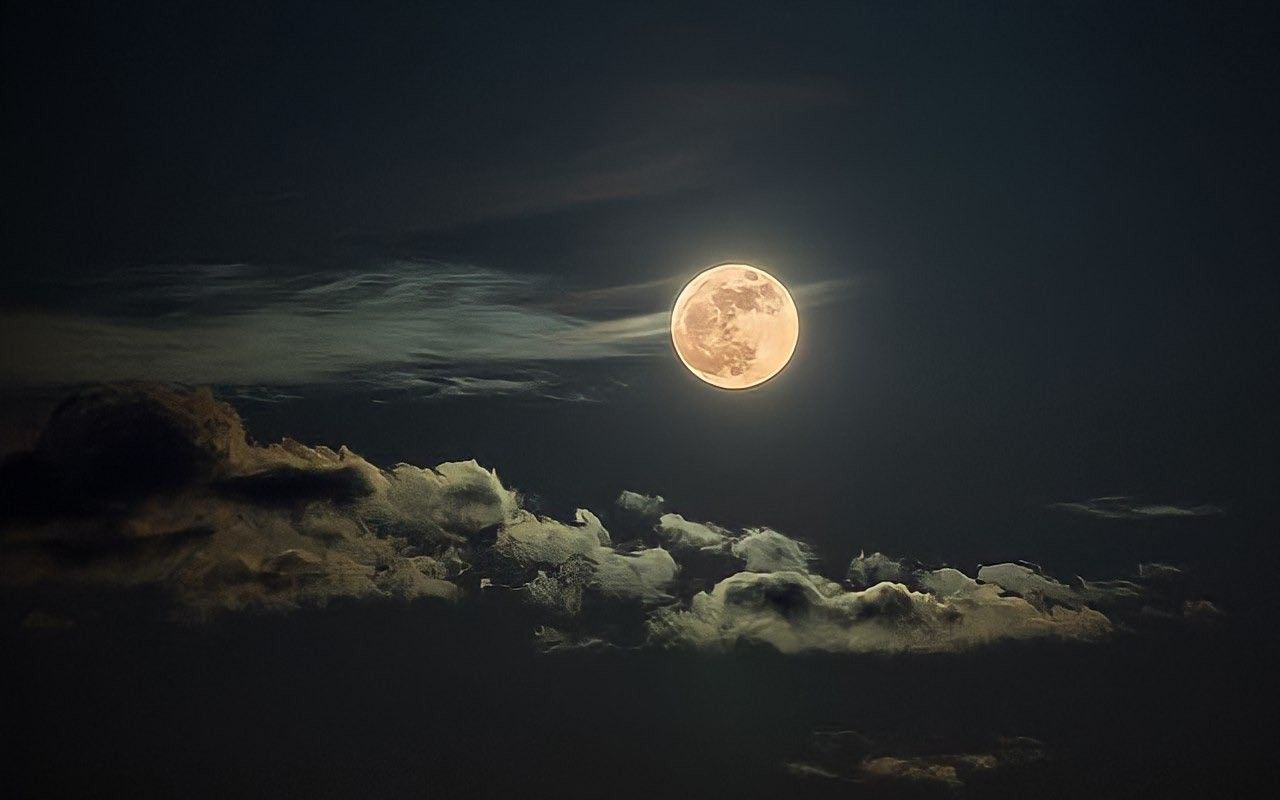
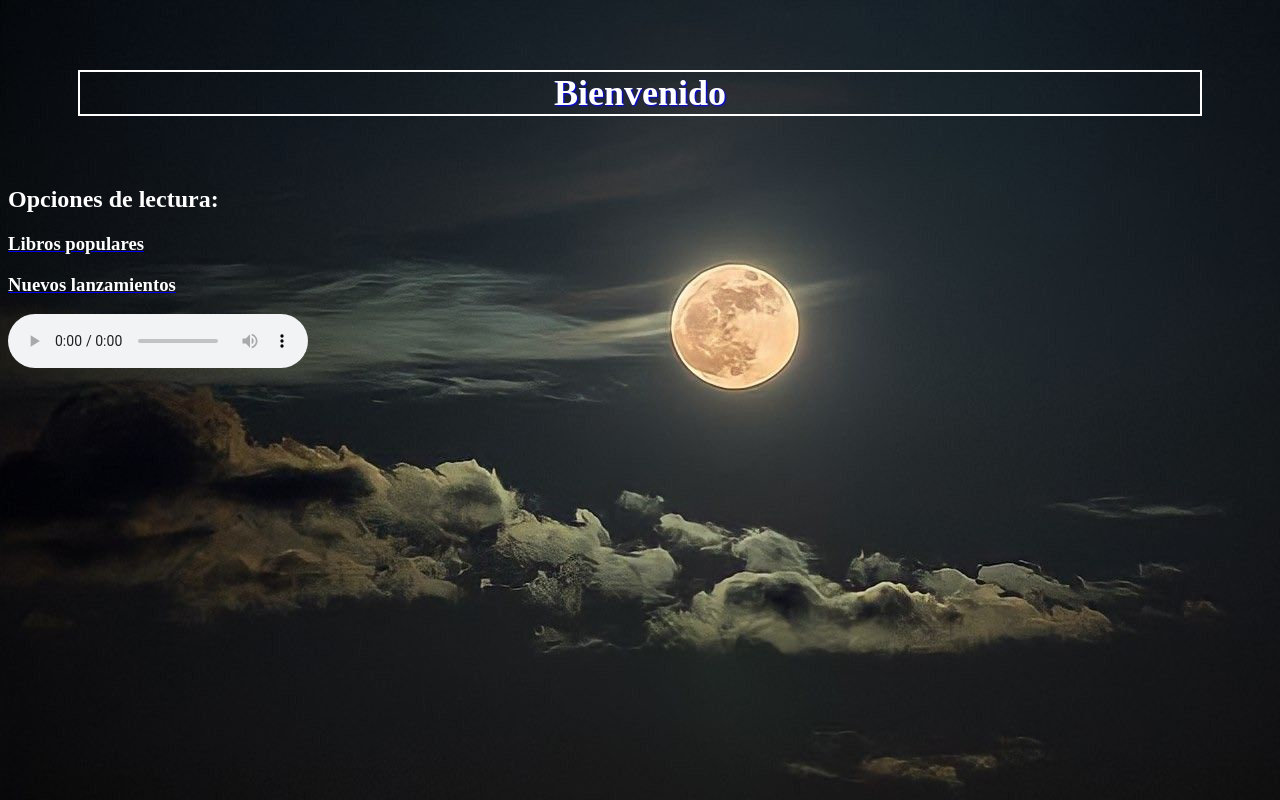
Before and after one commit to Wachuuu15/Lab7_web, a plain HTML site: page index.html in a window 1280 px wide. Drawn offline with Linux system fonts and the light colour scheme.

Commit message:
new index

```diff
--- a/index.html
+++ b/index.html
@@ -5,25 +5,10 @@
     <meta http-equiv="X-UA-Compatible" content="IE=edge">
     <meta name="viewport" content="width=device-width, initial-scale=1.0">
     <title>BOOK WORLD</title>
-    <!-- <link rel="stylesheet" href="estilos.css" type="text/css"> -->
+    <link rel="stylesheet" href="estilos.css" type="text/css">
 </head>
-<body background="luna.jpg">
+<body>
     <script src="index.js"></script>
-<!--
-        <div class="absolute">
-            <h1 style="color: white;" align="center"><i>Bienvenido</i></h1></br></br></br>
-        </div>
 
-        <div class="link">
-            <h2 style="color: white;">Opciones de lectura:</h2></br>
-            <a href="libros_populares.html"><h3 style="color: white;">Libros populares</h3></a>
-            <a href="nuevos_lanzamientos.html"><h3 style="color: white;">Nuevos lanzamientos</h3></br></a>
-        </div>
-
-        <div>
-            <audio controls>
-                <source src="antihero.mp3" type="audio/mpeg">
-            </audio>
-        </div> -->
 </body>
 </html>
--- a/index.js
+++ b/index.js
@@ -0,0 +1,38 @@
+// Crear el encabezado H1
+const newHeading = document.createElement('h1');
+newHeading.style.color = 'white';
+newHeading.setAttribute('align', 'center');
+newHeading.innerHTML = 'Bienvenido';
+
+// Crear la división para los enlaces
+const linkDiv = document.createElement('div');
+linkDiv.classList.add('link');
+linkDiv.innerHTML = '<h2 style="color: white;">Opciones de lectura:</h2>';
+
+// Crear el enlace para libros populares
+const popularBooksLink = document.createElement('a');
+popularBooksLink.href = 'libros_populares.html';
+popularBooksLink.innerHTML = '<h3 style="color: white;">Libros populares</h3>';
+linkDiv.appendChild(popularBooksLink);
+
+// Crear el enlace para nuevos lanzamientos
+const newReleasesLink = document.createElement('a');
+newReleasesLink.href = 'nuevos_lanzamientos.html';
+newReleasesLink.innerHTML = '<h3 style="color: white;">Nuevos lanzamientos</h3>';
+linkDiv.appendChild(newReleasesLink);
+
+// Crear el elemento de audio
+const audio = document.createElement('audio');
+audio.controls = true;
+
+const audioSource = document.createElement('source');
+audioSource.src = 'antihero.mp3';
+audioSource.type = 'audio/mpeg';
+
+audio.appendChild(audioSource);
+
+// Agregar los elementos a la página
+document.body.style.backgroundImage = 'url(luna.jpg)';
+document.body.appendChild(newHeading);
+document.body.appendChild(linkDiv);
+document.body.appendChild(audio);
```
